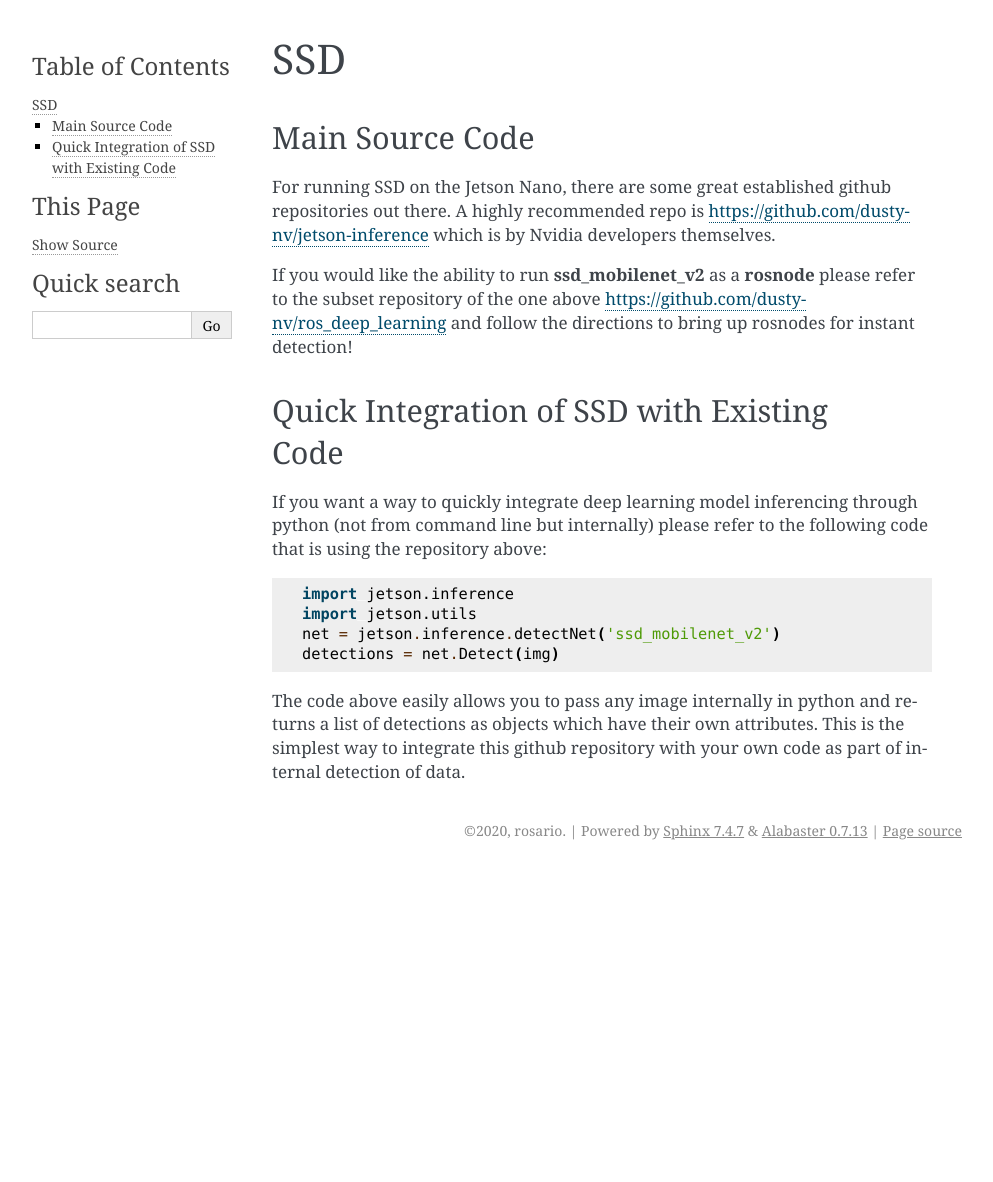
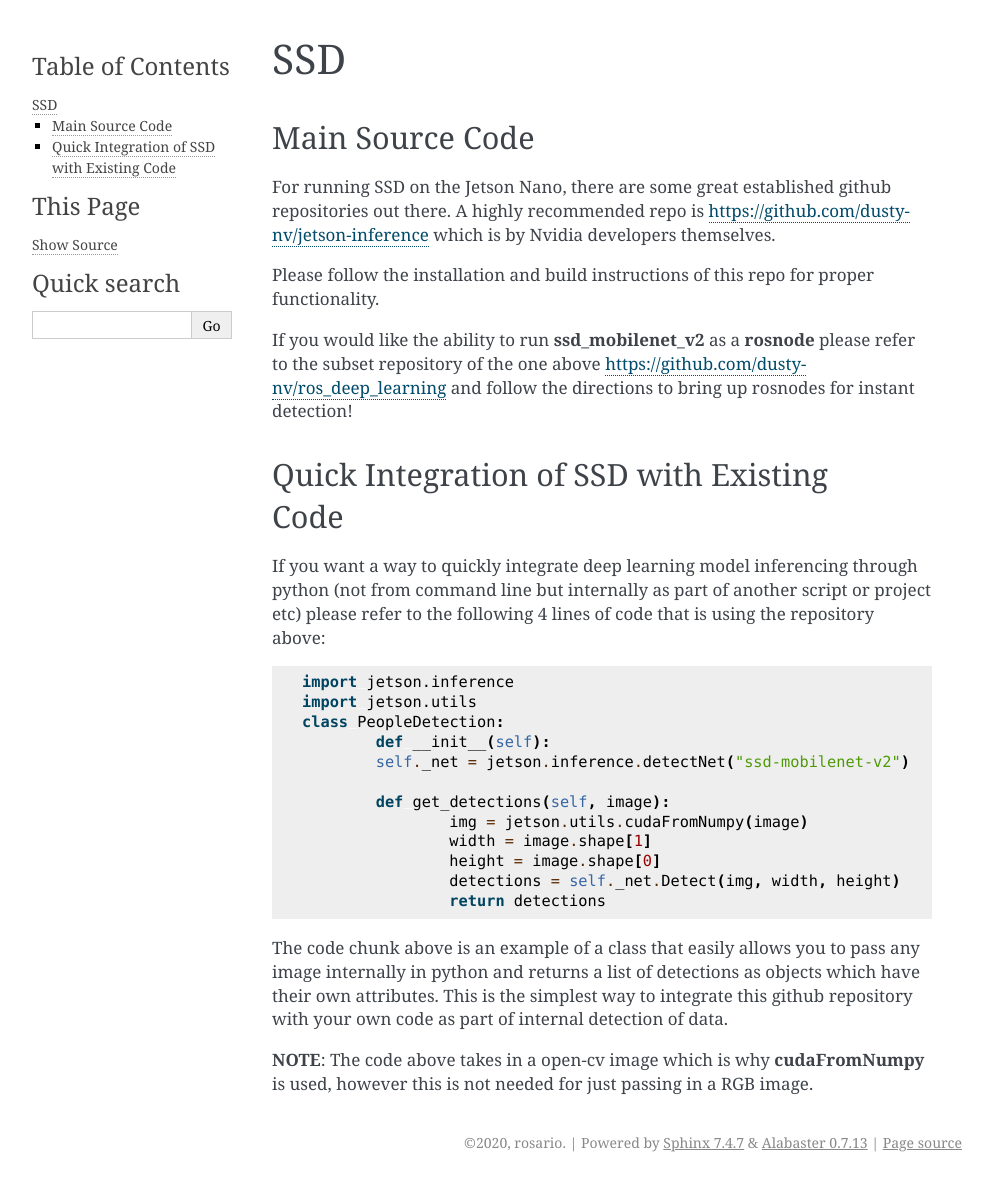
Before and after one commit to romesco/eye, a Sphinx documentation site: the page built from docs/algorithms/ssd.rst, in a window 1280 px wide. Shown: the whole page, without its empty margins (148-1141 px from the left). Built offline with Sphinx 7.4.7, drawn with Linux system fonts in a browser that asks for light colours; pages that are not in the unit, such as notebooks, are missing from menus; before the commit the page ends 900 px from its top, so only the background shows below that.

Commit message:
added more specific SSD code

```diff
--- a/docs/algorithms/ssd.rst
+++ b/docs/algorithms/ssd.rst
@@ -6,16 +6,29 @@ Main Source Code
 
 For running SSD on the Jetson Nano, there are some great established github repositories out there. A highly recommended repo is `<https://github.com/dusty-nv/jetson-inference>`_ which is by Nvidia developers themselves.
 
+Please follow the installation and build instructions of this repo for proper functionality.
+
 If you would like the ability to run **ssd_mobilenet_v2** as a **rosnode** please refer to the subset repository of the one above `<https://github.com/dusty-nv/ros_deep_learning>`_ and follow the directions to bring up rosnodes for instant detection!
 
 Quick Integration of SSD with Existing Code
 ###########################################
 
-If you want a way to quickly integrate deep learning model inferencing through python (not from command line but internally) please refer to the following code that is using the repository above::
+If you want a way to quickly integrate deep learning model inferencing through python (not from command line but internally as part of another script or project etc) please refer to the following 4 lines of code that is using the repository above::
 
         import jetson.inference
         import jetson.utils
-        net = jetson.inference.detectNet('ssd_mobilenet_v2')
-        detections = net.Detect(img)
+        class PeopleDetection:
+                def __init__(self):
+                self._net = jetson.inference.detectNet("ssd-mobilenet-v2")
 
-The code above easily allows you to pass any image internally in python and returns a list of detections as objects which have their own attributes. This is the simplest way to integrate this github repository with your own code as part of internal detection of data.
+                def get_detections(self, image):
+                        img = jetson.utils.cudaFromNumpy(image)
+                        width = image.shape[1]
+                        height = image.shape[0]
+                        detections = self._net.Detect(img, width, height)
+                        return detections
+
+
+The code chunk above is an example of a class that easily allows you to pass any image internally in python and returns a list of detections as objects which have their own attributes. This is the simplest way to integrate this github repository with your own code as part of internal detection of data.
+
+**NOTE**: The code above takes in a open-cv image which is why **cudaFromNumpy** is used, however this is not needed for just passing in a RGB image.
```
